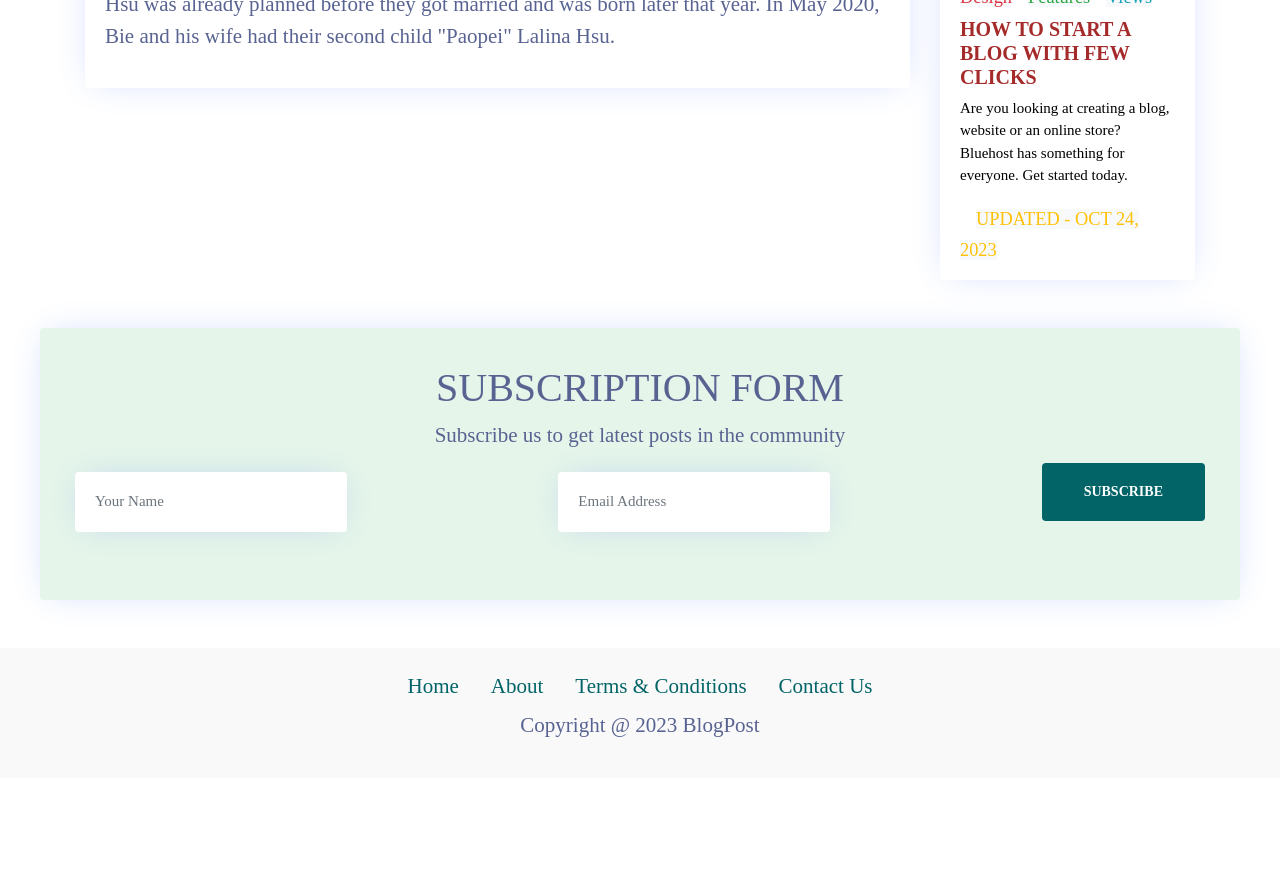
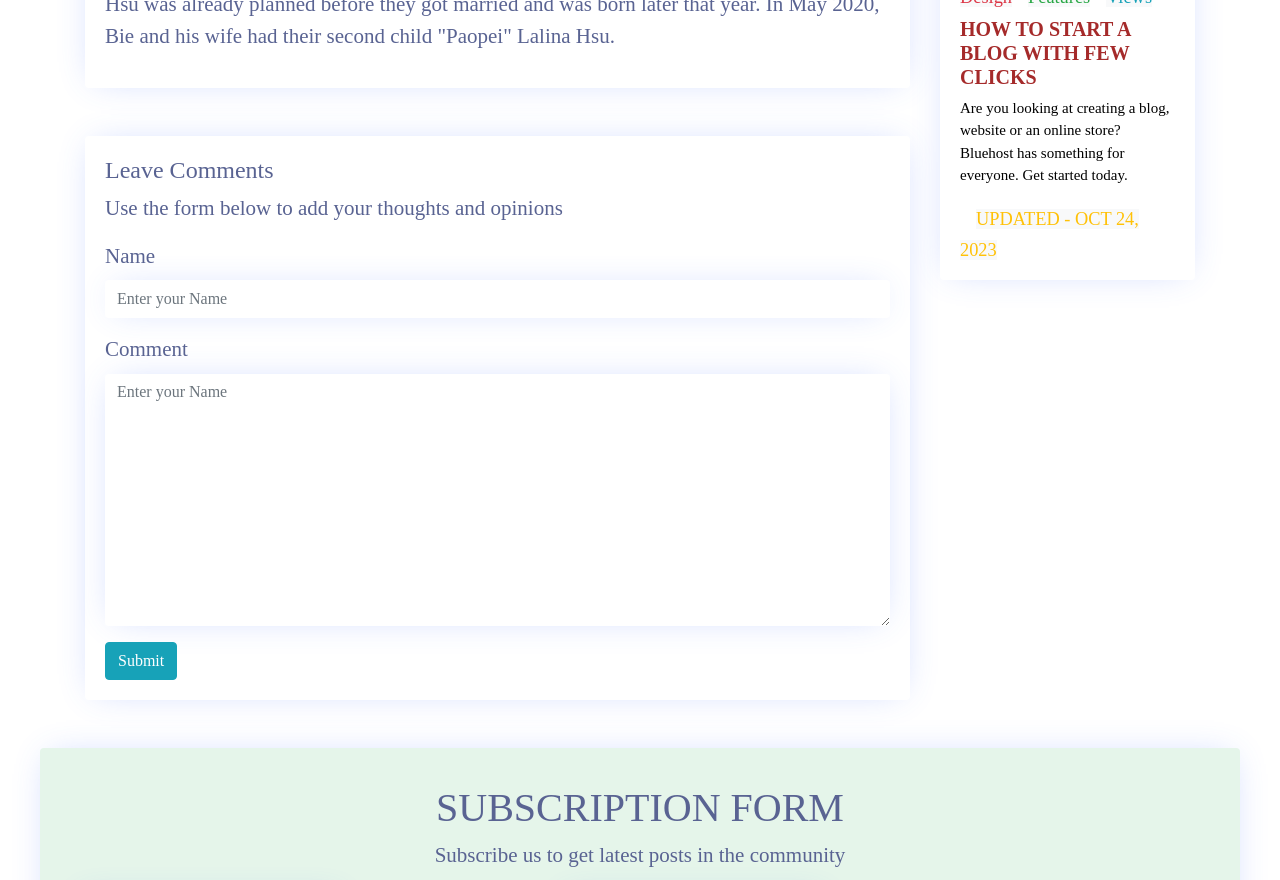
Before and after one commit to HimashaNethmini/Angular_BlogPost_App, an Angular app: page /post in a window 1280 px wide. Shown: the part 1400-2280 px from the top of the page. Before the commit the page ends 2178 px from the top, so only its background shows below. Built offline with nearby package versions, Linux system fonts and the light colour scheme; a web font is replaced by a local one.

Commit message:
added comment form

```diff
--- a/src/app/pages/single-post/single-post.component.html
+++ b/src/app/pages/single-post/single-post.component.html
@@ -29,6 +29,10 @@
                     </P>
                 </div>
             </div>
+
+            <!--added comment form -->
+            <app-comment-form></app-comment-form>
+
             </div>
             <div class="col-md-3">
                 <app-post-card></app-post-card>
```
